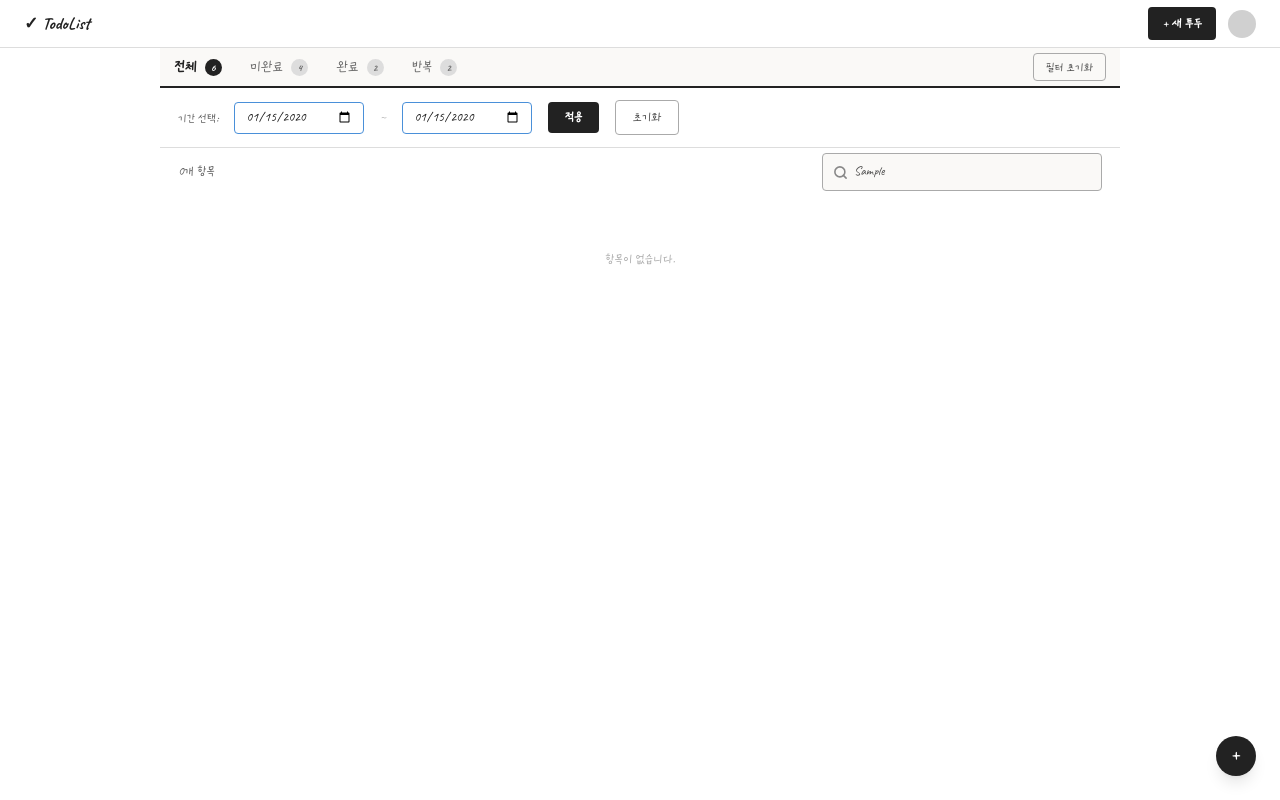
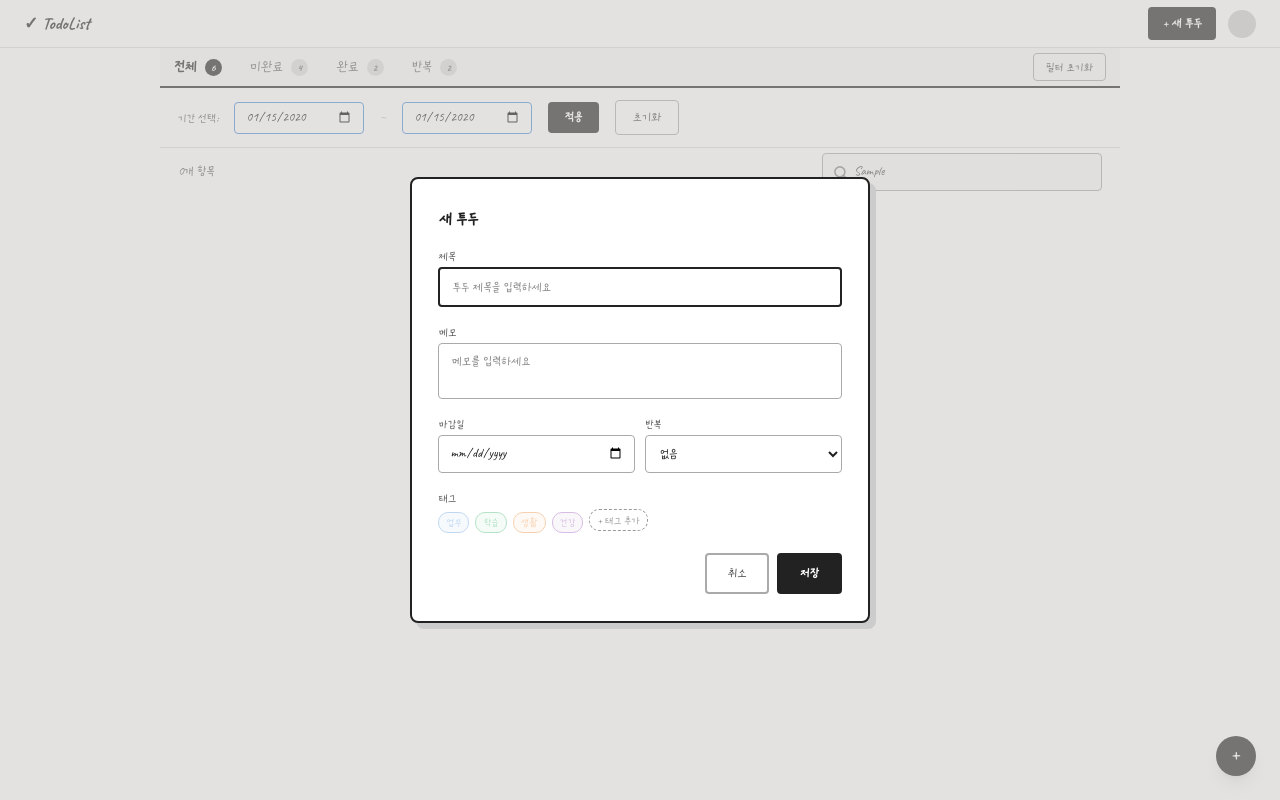
Before and after one commit to seongmin36/TodoList, a React (Vite) app in the folder apps/web/: page /todos in a window 1280 px wide. Both pictures are taken after typing "2020-01-15", "2020-01-15", "Sample" into the empty fields and a click on the button "+ 새 투두". Built offline with nearby package versions, Linux system fonts and the light colour scheme.

Commit message:
feat(todo): 투두 생성 모달 구현

```diff
--- /dev/null
+++ b/apps/web/src/todo/components/TodoModal.tsx
@@ -0,0 +1,180 @@
+import { useState } from "react";
+import { useTodoModalStore } from "../stores/todoModalStore";
+import { TodoTag } from "./TodoTag";
+
+const MODAL_TAGS = [
+  { name: "업무", color: "#4a90d9" },
+  { name: "학습", color: "#27ae60" },
+  { name: "생활", color: "#e67e22" },
+  { name: "건강", color: "#8e44ad" },
+];
+
+const RECURRING_OPTIONS = ["없음", "매일", "매주", "매월"];
+
+interface FormState {
+  title: string;
+  description: string;
+  dueDate: string;
+  recurring: string;
+  selectedTags: string[];
+}
+
+const initialForm: FormState = {
+  title: "",
+  description: "",
+  dueDate: "",
+  recurring: "없음",
+  selectedTags: [],
+};
+
+export function TodoModal() {
+  const { isOpen, mode, close } = useTodoModalStore();
+  const [form, setForm] = useState<FormState>(initialForm);
+
+  if (!isOpen) return null;
+
+  const toggleTag = (tagName: string) => {
+    setForm((prev) => ({
+      ...prev,
+      selectedTags: prev.selectedTags.includes(tagName)
+        ? prev.selectedTags.filter((t) => t !== tagName)
+        : [...prev.selectedTags, tagName],
+    }));
+  };
+
+  const handleClose = () => {
+    setForm(initialForm);
+    close();
+  };
+
+  const handleSave = () => {
+    // TODO: 저장 로직 (API 연동 시 구현)
+    handleClose();
+  };
+
+  return (
+    <div
+      className="fixed inset-0 z-50 flex items-center justify-center"
+      style={{ backgroundColor: "rgba(200, 198, 195, 0.5)" }}
+      onClick={handleClose}
+    >
+      <div
+        className="w-[28.75rem] rounded-lg border-[2.5px] border-dark bg-white"
+        style={{ boxShadow: "6px 6px 0px #ccc" }}
+        onClick={(e) => e.stopPropagation()}
+      >
+        <div className="flex flex-col gap-4 p-[1.656rem]">
+          {/* 모달 제목 */}
+          <h2 className="text-[1.0625rem] font-bold text-dark">
+            {mode === "create" ? "새 투두" : "투두 수정"}
+          </h2>
+
+          {/* 제목 입력 */}
+          <div className="flex flex-col gap-0.5">
+            <label className="text-[0.75rem] text-label">제목</label>
+            <input
+              type="text"
+              value={form.title}
+              onChange={(e) =>
+                setForm((prev) => ({ ...prev, title: e.target.value }))
+              }
+              placeholder="투두 제목을 입력하세요"
+              className="h-[2.469rem] rounded border-2 border-dark bg-white px-3 text-[0.8125rem] text-dark outline-none placeholder:text-placeholder"
+              autoFocus
+            />
+          </div>
+
+          {/* 메모 */}
+          <div className="flex flex-col gap-0.5">
+            <label className="text-[0.75rem] text-label">메모</label>
+            <textarea
+              value={form.description}
+              onChange={(e) =>
+                setForm((prev) => ({ ...prev, description: e.target.value }))
+              }
+              placeholder="메모를 입력하세요"
+              className="h-14 resize-none rounded border-[1.5px] border-border-input bg-white px-3 py-2 text-[0.8125rem] text-dark outline-none placeholder:text-placeholder"
+            />
+          </div>
+
+          {/* 마감일 + 반복 */}
+          <div className="flex gap-2.5">
+            <div className="flex flex-1 flex-col gap-0.5">
+              <label className="text-[0.75rem] text-label">마감일</label>
+              <input
+                type="date"
+                value={form.dueDate}
+                onChange={(e) =>
+                  setForm((prev) => ({ ...prev, dueDate: e.target.value }))
+                }
+                className="h-[2.406rem] rounded border-[1.5px] border-border-input bg-white px-2.5 text-[0.8125rem] text-dark outline-none"
+              />
+            </div>
+            <div className="flex flex-1 flex-col gap-0.5">
+              <label className="text-[0.75rem] text-label">반복</label>
+              <select
+                value={form.recurring}
+                onChange={(e) =>
+                  setForm((prev) => ({ ...prev, recurring: e.target.value }))
+                }
+                className="h-[2.406rem] cursor-pointer rounded border-[1.5px] border-border-input bg-white px-2.5 text-[0.8125rem] text-dark outline-none"
+              >
+                {RECURRING_OPTIONS.map((opt) => (
+                  <option key={opt} value={opt}>
+                    {opt}
+                  </option>
+                ))}
+              </select>
+            </div>
+          </div>
+
+          {/* 태그 선택 */}
+          <div className="flex flex-col gap-0.5">
+            <label className="text-[0.75rem] text-label">태그</label>
+            <div className="flex flex-wrap gap-1.5">
+              {MODAL_TAGS.map((tag) => (
+                <button
+                  key={tag.name}
+                  type="button"
+                  onClick={() => toggleTag(tag.name)}
+                  className={[
+                    "border-0 bg-transparent p-0 cursor-pointer transition-opacity",
+                    form.selectedTags.includes(tag.name)
+                      ? "opacity-100"
+                      : "opacity-35",
+                  ].join(" ")}
+                >
+                  <TodoTag name={tag.name} color={tag.color} />
+                </button>
+              ))}
+              <button
+                type="button"
+                className="inline-flex h-[1.344rem] cursor-pointer items-center rounded-[0.625rem] border-[1.5px] border-dashed border-[#999] bg-transparent px-[0.4375rem] text-[0.6875rem] text-[#999]"
+              >
+                + 태그 추가
+              </button>
+            </div>
+          </div>
+
+          {/* 취소 / 저장 */}
+          <div className="flex justify-end gap-2 pt-1">
+            <button
+              type="button"
+              onClick={handleClose}
+              className="h-[2.5625rem] w-[4.0125rem] cursor-pointer rounded border-2 border-border-input bg-transparent text-[0.8125rem] text-[#444]"
+            >
+              취소
+            </button>
+            <button
+              type="button"
+              onClick={handleSave}
+              className="h-[2.5625rem] w-[4.0125rem] cursor-pointer rounded border-2 border-dark bg-dark text-[0.8125rem] font-bold text-white"
+            >
+              저장
+            </button>
+          </div>
+        </div>
+      </div>
+    </div>
+  );
+}
--- a/apps/web/src/todo/pages/TodoPage.tsx
+++ b/apps/web/src/todo/pages/TodoPage.tsx
@@ -1,4 +1,5 @@
 import { useReducer, useState } from "react";
+import { TodoModal } from "../components/TodoModal";
 import { DateRangeFilter } from "../components/DateRangeFilter";
 import {
   FilterTabBar,
@@ -8,6 +9,7 @@ import {
 import { SearchInput } from "../components/SearchInput";
 import { TodoItem } from "../components/TodoItem";
 import { MOCK_TODOS, type MockTodo } from "../mocks/todos";
+import { useTodoModalStore } from "../stores/todoModalStore";
 
 interface FilterState {
   activeTab: FilterType;
@@ -51,6 +53,7 @@ function filterReducer(state: FilterState, action: FilterAction): FilterState {
 export default function TodoPage() {
   const [todos, setTodos] = useState<MockTodo[]>(MOCK_TODOS);
   const [filter, dispatch] = useReducer(filterReducer, initialFilter);
+  const openCreate = useTodoModalStore((s) => s.openCreate);
 
   const filteredTodos = todos.filter((todo) => {
     if (filter.activeTab === "incomplete" && todo.isDone) return false;
@@ -97,6 +100,7 @@ export default function TodoPage() {
         <div className="flex items-center gap-3">
           <button
             type="button"
+            onClick={openCreate}
             className="h-[2.0625rem] px-3.5 bg-dark text-white text-[0.8125rem] font-bold rounded border-0 cursor-pointer"
           >
             + 새 투두
@@ -169,9 +173,12 @@ export default function TodoPage() {
         </div>
       </div>
 
+      <TodoModal />
+
       {/* 플로팅 버튼 */}
       <button
         type="button"
+        onClick={openCreate}
         className="fixed bottom-6 right-6 flex size-10 items-center justify-center rounded-full border-0 bg-dark text-xl font-bold text-white shadow-lg"
       >
         <span className="-translate-y-[2px] -translate-x-[1px]">+</span>
```
